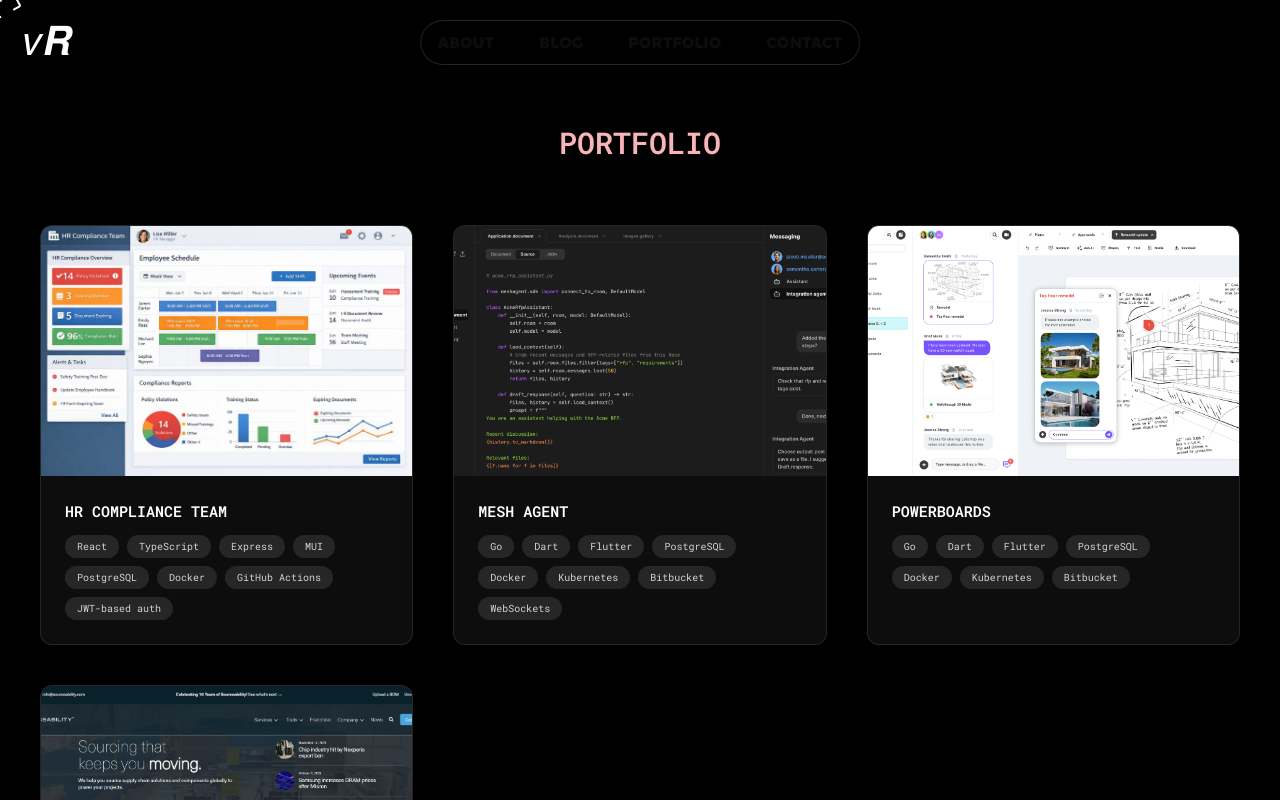
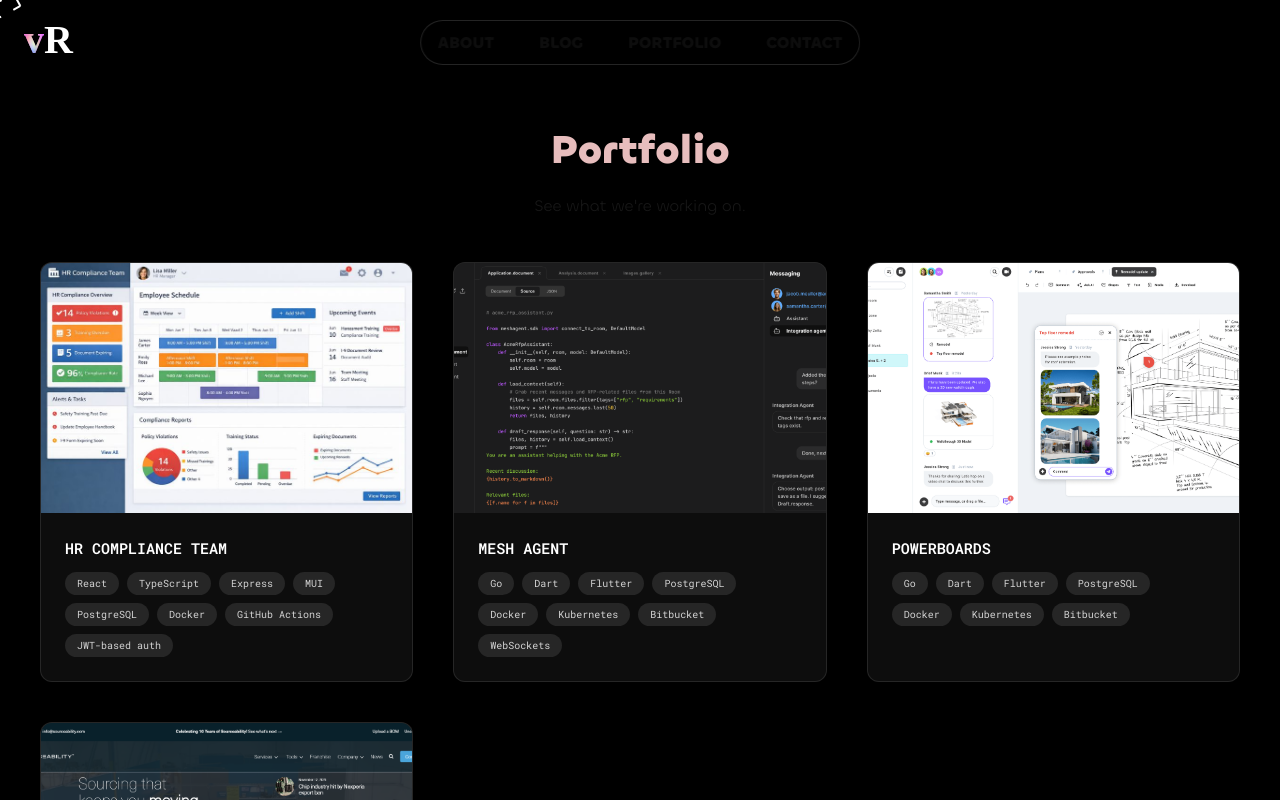
Before and after one commit to ewohlken2/viberational, a Next.js app: page /portfolio in a window 1280 px wide. Shown: the top 800 px of the page. Built offline with nearby package versions, Linux system fonts and the light colour scheme.

Commit message:
more theme updates

```diff
--- a/src/app/components/LayoutChrome.tsx
+++ b/src/app/components/LayoutChrome.tsx
@@ -5,6 +5,7 @@ import { usePathname } from "next/navigation";
 import { useReducedMotion } from "framer-motion";
 import HeaderLogo from "../logo";
 import MainNavigation from "./MainNavigation";
+import Screensaver from "../portfolio/screensaver";
 import { PAGE_TRANSITION_DURATION } from "../transition-config";
 import "../layout.css";
 
@@ -41,6 +42,7 @@ export default function LayoutChrome() {
 
   return (
     <>
+      {!isHomePage && <Screensaver text="VibeRational" />}
       <div
         data-testid="layout-chrome"
         style={{
--- a/src/app/globals.css
+++ b/src/app/globals.css
@@ -282,3 +282,13 @@ p {
   outline: 3px solid #000000;
   outline-offset: 3px;
 }
+
+.main-content {
+  width: 100vw;
+  min-height: 100vh;
+  margin: 0;
+  padding: 0 40px 100px;
+  position: relative;
+  top: 0;
+  left: 0;
+}
--- a/src/app/logo.css
+++ b/src/app/logo.css
@@ -5,7 +5,16 @@
   align-items: center;
   font-size: 4rem;
   line-height: 1;
+  font-family: Chillax;
+  font-weight: bold;
   .link-text {
     display: none;
   }
+  .R {
+    font-weight: 600;
+    /* font-family: var(--font-roboto-mono); */
+  }
 }
+
+.header-logo {
+}
--- a/src/app/logo.tsx
+++ b/src/app/logo.tsx
@@ -3,12 +3,15 @@
 import Link from "next/link";
 import "./logo.css";
 import Image from "next/image";
+import LavaLampText from "./components/LavaLampText";
 
 export default function HeaderLogo() {
   return (
     <Link className="header-logo" href="/" data-cursor>
       <div className="link-text">Home</div>
-      𝜈𝑹
+      {/* <LavaLampText>𝜈</LavaLampText>𝑹 */}
+      <LavaLampText>v</LavaLampText>
+      <span className="R">R</span>
     </Link>
   );
 }
--- a/src/app/page.tsx
+++ b/src/app/page.tsx
@@ -63,13 +63,13 @@ export default function Page() {
             style={{ opacity: isTypingFinished ? 1 : 0 }}
           >
             <LavaLampText>
-              <span className="bold">Vibe</span>
+              <span className="bold">vibe</span>
             </LavaLampText>
             Rational
           </span>
 
           <TypingText onFinishTyping={() => setIsTypingFinished(true)}>
-            <span className="bold">Vibe</span>Rational
+            <span className="bold">vibe</span>Rational
           </TypingText>
         </h1>
         <motion.p
--- a/src/app/portfolio/page.tsx
+++ b/src/app/portfolio/page.tsx
@@ -1,16 +1,14 @@
 "use client";
 
-import { useState, useRef, useEffect } from "react";
+import { useState, useEffect } from "react";
 import Image from "next/image";
 import IntroBanner from "./introBanner";
-import Screensaver, { ScreensaverRef } from "./screensaver";
-import { getAllWebsites, PortfolioWebsite } from "../data/portfolio";
+import { getAllWebsites } from "../data/portfolio";
 import "./portfolio.css";
 
 export default function PortfolioPage() {
   const [expandedCard, setExpandedCard] = useState<string | null>(null);
   const [showIntro, setShowIntro] = useState(true);
-  const screensaverRef = useRef<ScreensaverRef>(null);
   const portfolioWebsites = getAllWebsites();
 
   const handleIntroComplete = () => {
@@ -47,11 +45,13 @@ export default function PortfolioPage() {
   return (
     <div className="portfolio-container">
       {showIntro && (
-        <IntroBanner text="<ELVISWOHLKEN/>" onComplete={handleIntroComplete} />
+        <IntroBanner text="<VIBERATIONAL/>" onComplete={handleIntroComplete} />
       )}
-      <Screensaver ref={screensaverRef} text="Elvis Wohlken" />
-      <div className="portfolio-main-content">
-        <h1 className="portfolio-title">Portfolio</h1>
+      <div className="main-content">
+        <div className="page-header">
+          <h1 className="page-title">Portfolio</h1>
+          <p className="page-description">See what we're working on.</p>
+        </div>
         <div className="portfolio-grid">
           {portfolioWebsites.map((website) => (
             <div
@@ -91,7 +91,7 @@ export default function PortfolioPage() {
           <div className="portfolio-card-expanded">
             {(() => {
               const website = portfolioWebsites.find(
-                (w) => w.id === expandedCard
+                (w) => w.id === expandedCard,
               );
               if (!website) return null;
 
--- a/src/app/portfolio/portfolio.css
+++ b/src/app/portfolio/portfolio.css
@@ -9,7 +9,10 @@
   z-index: 9999;
   transform-origin: center center;
   will-change: transform, width, height;
-    transition: width 0.25s ease, height 0.25s ease, border-color 0.2s ease;
+  transition:
+    width 0.25s ease,
+    height 0.25s ease,
+    border-color 0.2s ease;
   background: transparent;
 }
 
@@ -38,17 +41,6 @@
   z-index: 1001;
 }
 
-.portfolio-main-content {
-    background-color: #000000;
-    width: 100vw;
-    min-height: 100vh;
-    margin: 0;
-    padding: 120px 40px 40px 40px;
-    position: relative;
-    top: 0;
-    left: 0;
-}
-
 .portfolio-title {
   color: #f8b4b9;
   font-size: 3rem;
@@ -63,6 +55,7 @@
   gap: 40px;
   max-width: 1400px;
   margin: 0 auto;
+  padding-top: 20px;
 }
 
 .portfolio-card {
@@ -71,7 +64,10 @@
   overflow: hidden;
   border: 1px solid rgba(255, 255, 255, 0.1);
   cursor: none;
-    transition: transform 0.3s ease, box-shadow 0.3s ease, border-color 0.3s ease;
+  transition:
+    transform 0.3s ease,
+    box-shadow 0.3s ease,
+    border-color 0.3s ease;
 }
 
 .portfolio-card:hover {
@@ -133,14 +129,15 @@
   border-radius: 0.5rem;
   cursor: none;
   text-transform: uppercase;
-    transition: color 0.3s ease, border-color 0.3s ease;
+  transition:
+    color 0.3s ease,
+    border-color 0.3s ease;
 }
 
 .portfolio-button:hover {
   color: #ffd1d6;
   border-color: #ffd1d6;
 }
-
 
 /* Expanded Card Overlay */
 
@@ -243,7 +240,8 @@
   }
 }
 
-.portfolio-card-laptop-image {}
+.portfolio-card-laptop-image {
+}
 
 .portfolio-card-expanded-image-container {
   position: relative;
@@ -324,7 +322,6 @@
   }
 }
 
-
 /* Responsive Design */
 
 @media (max-width: 1024px) {
--- a/src/app/portfolio/screensaver.tsx
+++ b/src/app/portfolio/screensaver.tsx
@@ -11,11 +11,11 @@ import {
 import useInactivity from "./useInactivity";
 
 // Constants
-const SPEED = 4; // Speed in pixels per frame
+const SPEED = 2; // Speed in pixels per frame
 const TRAIL_DELAY = 5; // Number of frames between each trailing copy
 const MAX_TRAIL_LENGTH = 10; // Maximum number of trailing copies
 const BORDER_WIDTH_MULTIPLIER = 0.02; // Border width as a multiplier of font size
-const FONT_SIZE_DIVISOR = 7; // Font size = width / FONT_SIZE_DIVISOR
+const FONT_SIZE_DIVISOR = 9; // Font size = width / FONT_SIZE_DIVISOR
 const INACTIVITY_DELAY = 24000; // Time in milliseconds before activating screensaver
 const LETTER_SPACING_MULTIPLIER = 0.05; // Letter spacing as multiplier of font size
 const TRAIL_MIN_OPACITY = 0.3; // Minimum opacity for trail effect
```
Also changed, not shown: src/app/contact/page.tsx (+6 -12 lines), 1 other file (tests, documents, lock files or other folders). Lines whose indentation alone changed are shown as unchanged.
